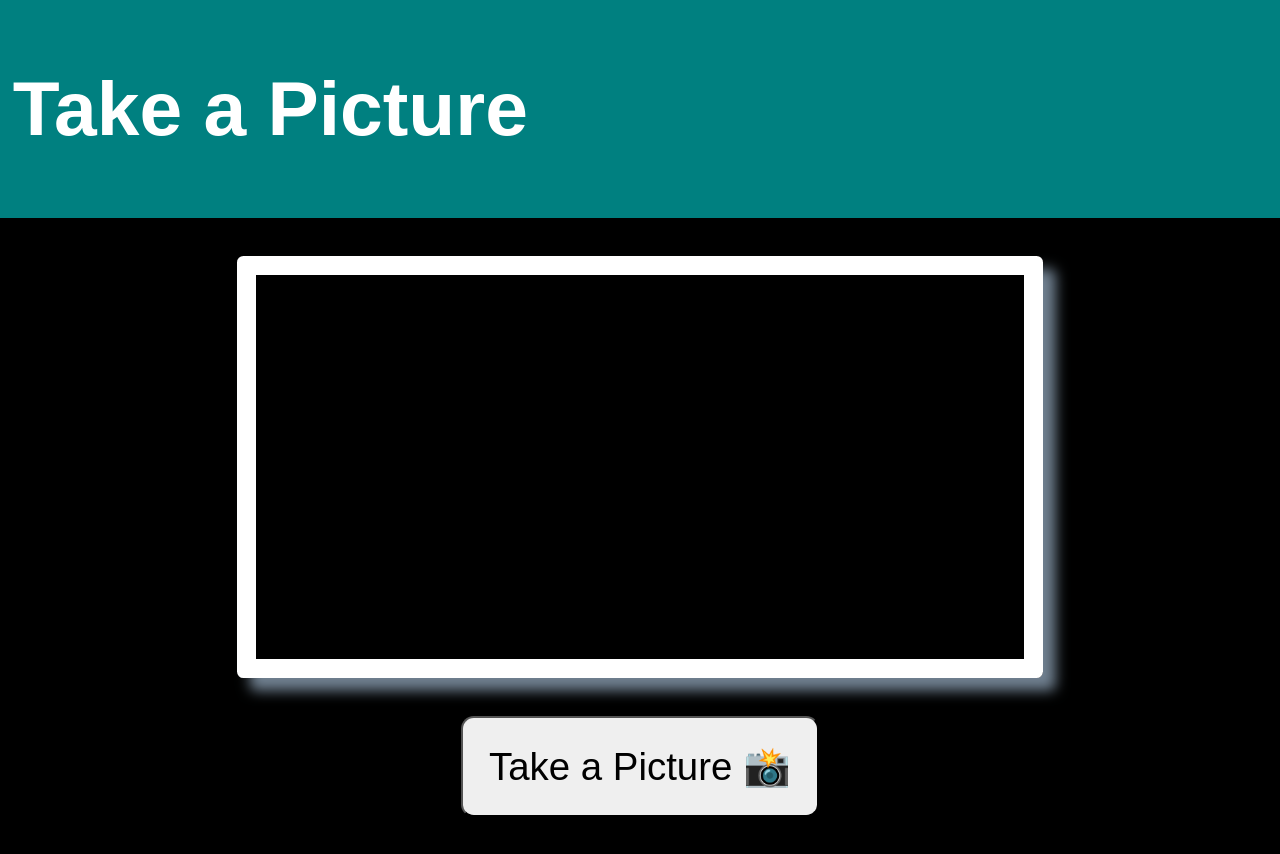
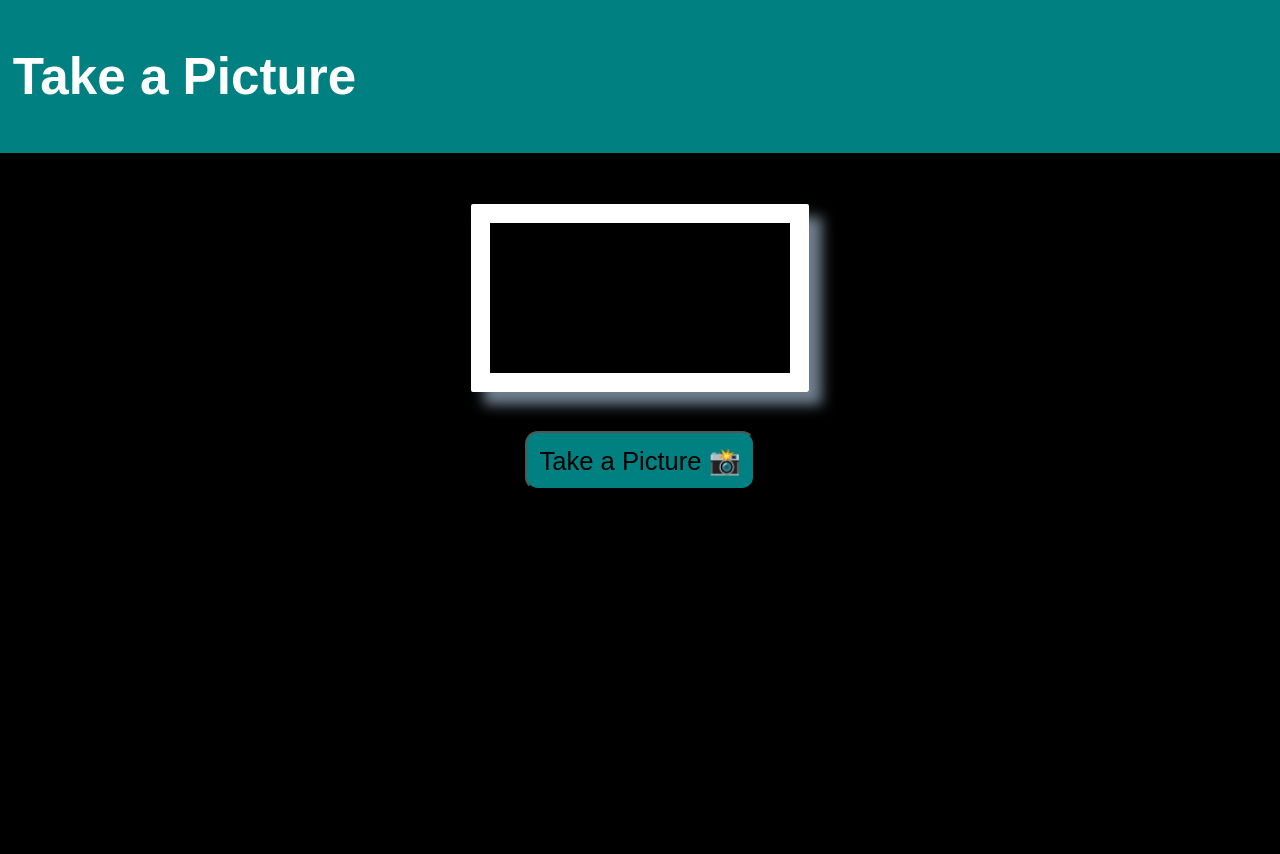
Before and after one commit to ezgi-c/progressive-web-app, a React (Create React App) app: page / in a window 1280 px wide. Shown: the top 854 px of the page. After the commit the page ends 800 px from the top, so only its background shows below. Built offline with nearby package versions, Linux system fonts and the light colour scheme; no server answers.

Commit message:
added timer

```diff
--- a/package.json
+++ b/package.json
@@ -4,6 +4,8 @@
   "version": "0.1.0",
   "private": true,
   "dependencies": {
+    "@cloudinary/react": "^1.11.2",
+    "@cloudinary/url-gen": "^1.10.0",
     "@testing-library/jest-dom": "^5.16.5",
     "@testing-library/react": "^13.4.0",
     "@testing-library/user-event": "^13.5.0",
--- a/src/Components/CameraFeed.js
+++ b/src/Components/CameraFeed.js
@@ -1,9 +1,10 @@
-import { useEffect, useRef } from "react";
+import { useEffect, useRef, useState } from "react";
 import useTakePicture from "../hooks/useTakePicture";
 
 function CameraFeed({ setFlash }) {
   const videoRef = useRef(null);
   const canvasRef = useRef(null);
+  const [countdown, setCountdown] = useState(null);
 
   const { takePicture } = useTakePicture(videoRef, canvasRef, setFlash);
 
@@ -21,17 +22,33 @@ function CameraFeed({ setFlash }) {
     // eslint-disable-next-line
   }, []);
 
+  const startCountdown = () => {
+    setCountdown(3);
+    const timer = setInterval(() => {
+      setCountdown((prevCountdown) => prevCountdown - 1);
+    }, 1000);
+    setTimeout(() => {
+      clearInterval(timer);
+      setCountdown(null);
+      takePicture();
+    }, 3000);
+  };
+
   return (
     <div className="video-container">
       <video ref={videoRef} autoPlay muted className="video"></video>
       <canvas ref={canvasRef} style={{ display: "none" }}></canvas>
+      {countdown ? (
+        <div className="countdown">{countdown}</div>
+      ) : (
         <button
           className="take-picture"
           title="Click to take a picture!"
-        onClick={takePicture}
+          onClick={startCountdown}
         >
           Take a Picture 📸
         </button>
+      )}
     </div>
   );
 }
--- a/src/styles.css
+++ b/src/styles.css
@@ -4,7 +4,7 @@
 
 .header {
   color: white;
-  font-size: 3vw;
+  font-size: 2vw;
   padding: 1vw;
   background-color: teal;
   width: 100vw;
@@ -18,37 +18,46 @@
 .video-container {
   display: flex;
   flex-direction: column;
-  justify-content: center;
+  justify-content: flex-start;
   align-items: center;
   gap: 3vw;
-  margin: 3vw auto;
+  height: 60vh;
+  padding: 4vw;
 }
 
 .video {
   transform: scaleX(-1);
-  width: 60vw;
   border: solid 1.5vw white;
-  border-radius: 0.5vw;
+  border-radius: 2px;
   box-shadow: slategrey -1vw 1vw 1vw;
 }
 
-.take-picture {
-  font-size: 3vw;
-  padding: 2vw;
+button {
+  font-size: 2vw;
+  padding: 1vw;
   border-radius: 1vw;
   transition: all ease-in-out 0.2s;
   cursor: pointer;
+  background-color: teal;
 }
 
-.take-picture:hover {
-  background-color: teal;
-  color: white;
-  font-weight: bold;
+button:hover {
+  background-color: #00a5a5;
+}
+
+button:active {
+  transform: translateY(2px);
+  box-shadow: none;
 }
 
 .flash {
   animation: flash 2s;
   background-color: white;
+}
+
+.countdown {
+  color: white;
+  font-size: 3vw;
 }
 
 @keyframes flash {
```
Also changed, not shown: 1 other file (tests, documents, lock files or other folders). Lines whose indentation alone changed are shown as unchanged.
